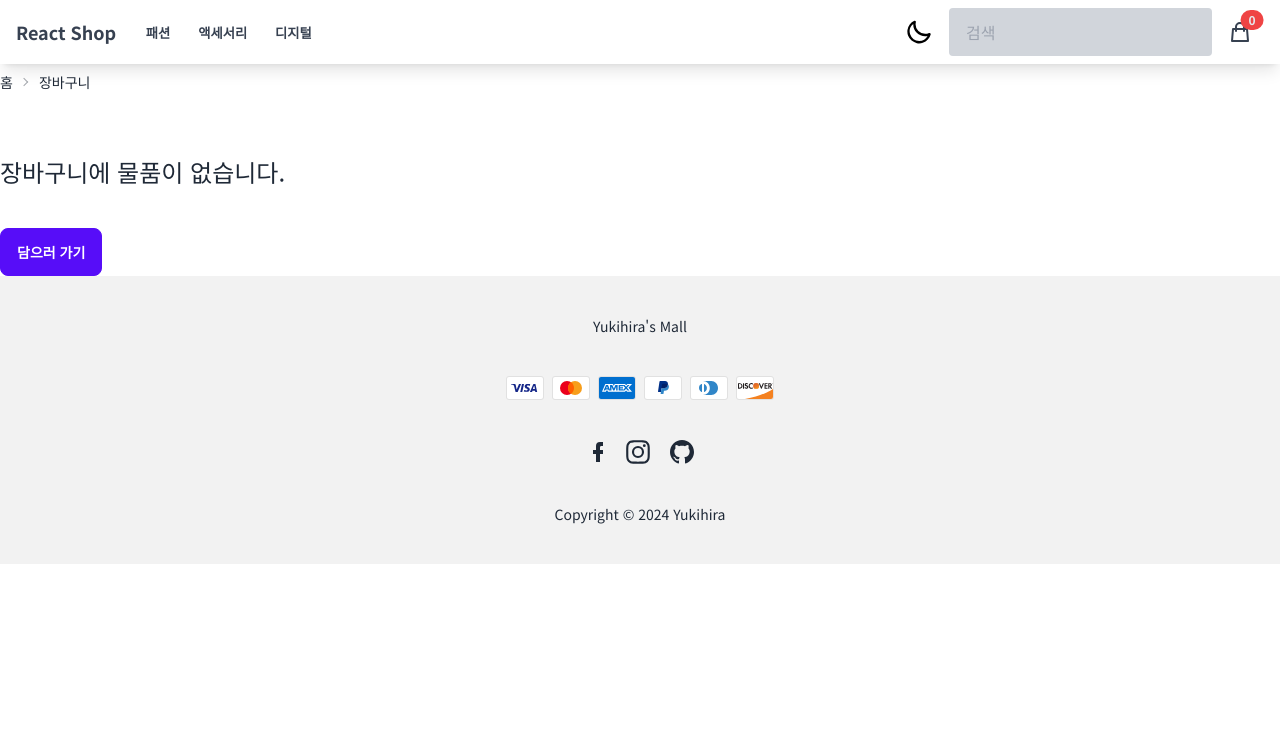
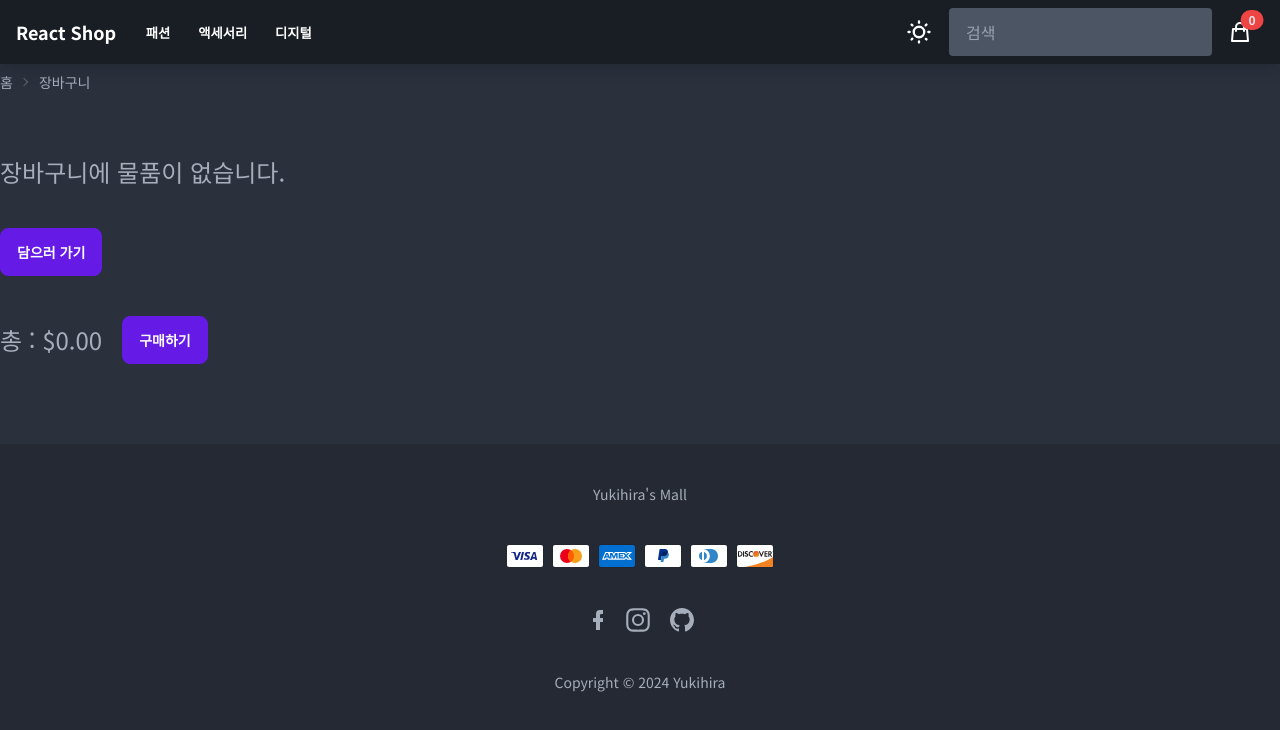
Before and after one commit to Hira-Yuki/react-shop-base-1-, a React (Vite) app: page /cart in a window 1280 px wide. Both pictures are taken after a click on the label 919 px from the left and 32 px from the top of the page. Shown: the top 730 px of the page. Built offline with nearby package versions, Linux system fonts and the light colour scheme.

Commit message:
다크 모드 적용, 장바구니 로직 완성

```diff
--- a/src/Layouts/Header/Theme/SwapTheme.tsx
+++ b/src/Layouts/Header/Theme/SwapTheme.tsx
@@ -1,15 +1,37 @@
-import { useEffect, useState } from "react"
+import React, { useState, useEffect } from 'react';
 
 const SwapTheme = () => {
+  const [isDarkMode, setIsDarkMode] = useState(() => {
+    const savedMode = localStorage.getItem('darkMode');
+    return savedMode === 'true' ? true : false;
+  });
 
+  useEffect(() => {
+    localStorage.setItem('darkMode', isDarkMode.toString());
+    // 클래스를 HTML 태그에 추가 또는 제거
+    const html = document.documentElement;
+    if (isDarkMode) {
+      html.classList.add('dark');
+      html.classList.remove('light');
+      html.setAttribute('data-theme', 'dark')
+    } else {
+      html.classList.add('light');
+      html.classList.remove('dark');
+      html.setAttribute('data-theme', 'light')
+    }
+  }, [isDarkMode]); // isDarkMode가 변경될 때마다 실행
+
+  const toggleTheme = () => {
+    setIsDarkMode(!isDarkMode); // 상태 토글
+  };
   return (
     <label className="swap swap-rotate mr-2 sm:mr-4">
-      <input type="checkbox" className="js-theme" checked={true} control-id="ControlID-1" />
-      <svg className="swap-off fill-white w-7 h-7" xmlns="http://www.w3.org/2000/svg" viewBox="0 0 24 24">
+      <input type="checkbox" className="js-theme" checked={isDarkMode} onChange={toggleTheme} />
+      <svg className="swap-on fill-white w-7 h-7" xmlns="http://www.w3.org/2000/svg" viewBox="0 0 24 24">
         <path d="M5.64,17l-.71.71a1,1,0,0,0,0,1.41,1,1,0,0,0,1.41,0l.71-.71A1,1,0,0,0,5.64,17ZM5,12a1,1,0,0,0-1-1H3a1,1,0,0,0,0,2H4A1,1,0,0,0,5,12Zm7-7a1,1,0,0,0,1-1V3a1,1,0,0,0-2,0V4A1,1,0,0,0,12,5ZM5.64,7.05a1,1,0,0,0,.7.29,1,1,0,0,0,.71-.29,1,1,0,0,0,0-1.41l-.71-.71A1,1,0,0,0,4.93,6.34Zm12,.29a1,1,0,0,0,.7-.29l.71-.71a1,1,0,1,0-1.41-1.41L17,5.64a1,1,0,0,0,0,1.41A1,1,0,0,0,17.66,7.34ZM21,11H20a1,1,0,0,0,0,2h1a1,1,0,0,0,0-2Zm-9,8a1,1,0,0,0-1,1v1a1,1,0,0,0,2,0V20A1,1,0,0,0,12,19ZM18.36,17A1,1,0,0,0,17,18.36l.71.71a1,1,0,0,0,1.41,0,1,1,0,0,0,0-1.41ZM12,6.5A5.5,5.5,0,1,0,17.5,12,5.51,5.51,0,0,0,12,6.5Zm0,9A3.5,3.5,0,1,1,15.5,12,3.5,3.5,0,0,1,12,15.5Z">
         </path>
       </svg>
-      <svg className="swap-on fill-black w-7 h-7" xmlns="http://www.w3.org/2000/svg" viewBox="0 0 24 24">
+      <svg className="swap-off fill-black w-7 h-7" xmlns="http://www.w3.org/2000/svg" viewBox="0 0 24 24">
         <path d="M21.64,13a1,1,0,0,0-1.05-.14,8.05,8.05,0,0,1-3.37.73A8.15,8.15,0,0,1,9.08,5.49a8.59,8.59,0,0,1,.25-2A1,1,0,0,0,8,2.36,10.14,10.14,0,1,0,22,14.05,1,1,0,0,0,21.64,13Zm-9.5,6.69A8.14,8.14,0,0,1,7.08,5.22v.27A10.15,10.15,0,0,0,17.22,15.63a9.79,9.79,0,0,0,2.1-.22A8.11,8.11,0,0,1,12.14,19.73Z">
         </path>
       </svg>
--- a/src/components/carts/CartItem.tsx
+++ b/src/components/carts/CartItem.tsx
@@ -4,6 +4,8 @@ import { toCurrencyFormat } from "../../helpers/helpers"
 import LinkItem from "../atom/LinkItem"
 import IsLoading from "../products/ProductsDetail/IsLoading"
 import { ProductItemType } from "../products/ProductsDetail"
+import { useRecoilState } from "recoil"
+import { ICartState, cartState } from "../../store/cart"
 
 const CartItem = ({ id, count }) => {
   const [productItem, setProductItem] = useState<ProductItemType>({
@@ -18,6 +20,7 @@ const CartItem = ({ id, count }) => {
       rate: 0,
     },
   })
+  const [cart, setCart] = useRecoilState<ICartState>(cartState);
   const [isLoading, setIsLoading] = useState(true)
 
   const fetchItem = async () => {
@@ -35,11 +38,39 @@ const CartItem = ({ id, count }) => {
     fetchItem()
   }, [])
 
+  const increaseCount = () => {
+    const newCount = count + 1;
+    setCart(cart => ({
+      ...cart,
+      items: {
+        ...cart.items,
+        [id]: { id, count: newCount }
+      }
+    }));
+  }
+
+  const decreaseCount = () => {
+    const newCount = count - 1;
+    if (newCount < 1) {
+      const newItems = { ...cart.items };
+      delete newItems[id];
+      setCart({ ...cart, items: newItems });
+    } else {
+      setCart(cart => ({
+        ...cart,
+        items: {
+          ...cart.items,
+          [id]: { id, count: newCount }
+        }
+      }));
+    }
+  }
+
   if (isLoading === true) return <IsLoading />
 
   return (
     <div className="lg:flex lg:items-center mt-4 px-2 lg:px-0">
-      <LinkItem To={`/product/${id}`} classNames={""}>
+      <LinkItem To={`/product/${id}`} classNames={null}>
         <figure className="w-56 min-w-full flex-shrink-0 rounded-2xl overflow-hidden px-4 py-4 bg-white">
           <img
             src={productItem.image}
@@ -62,13 +93,13 @@ const CartItem = ({ id, count }) => {
         </p>
         <div className="card-actions">
           <div className="btn-group">
-            <button className="btn btn-primary">
+            <button className="btn btn-primary" onClick={decreaseCount}>
               -
             </button>
             <button className="btn btn-ghost no-animation">
               {count}
             </button>
-            <button className="btn btn-primary">
+            <button className="btn btn-primary" onClick={increaseCount}>
               +
             </button>
           </div>
--- a/src/components/carts/CartList.tsx
+++ b/src/components/carts/CartList.tsx
@@ -16,12 +16,10 @@ const CartList = (): JSX.Element => {
   const CartItems = Object.values(cart.items ?? {})
 
   return (
-    <div className="lg:flex justify-between mb-20">
+    <div className="lg:flex justify-between mb-20 flex-wrap">
       {/* 카트 리스트 화면을 구성 해보세요. */}
       {CartItems.map(item => (
-        <div key={item.id}>
-          <CartItem id={item.id} count={item.count} />
-        </div>
+        <CartItem key={item.id} id={item.id} count={item.count} />
       ))}
     </div>
   );
--- a/src/components/carts/CartView.tsx
+++ b/src/components/carts/CartView.tsx
@@ -1,29 +1,28 @@
 import BreadCrumb from "../common/Breadcrumb";
 import Confirm from "../common/Confirm";
-import LinkItem from "../atom/LinkItem";
 import CartList from "./CartList";
-import { useRecoilState } from "recoil";
+import { useRecoilValue } from "recoil";
 import { ICartState, cartState, getTotalItemCount } from "../../store/cart";
+import NoCartItem from "./NoCartItem";
+import TotalPrice from "./TotalPrice";
+import { useState } from "react";
 
 const CartView = (): JSX.Element => {
-  const [cart, setCart] = useRecoilState<ICartState>(cartState);
+  const cart = useRecoilValue<ICartState>(cartState);
   const totalCount = getTotalItemCount(cart)
+  const [modalOpen, setModalOpen] = useState(false)
+
   return (
     <>
       <BreadCrumb category="홈" crumb="장바구니" />
       <div className="mt-6 md:mt-14 px-2 lg:px-0">
-        {totalCount > 0 ? (<CartList />) : (
-          <div>
-            <h1 className="text-2xl">장바구니에 물품이 없습니다.</h1>
-            <LinkItem To="/" classNames="btn btn-primary mt-10">
-              담으러 가기
-            </LinkItem>
-          </div>
+        {totalCount > 0 ? (
+          <CartList />
+        ) : (
+          <NoCartItem />
         )}
-
-        {/* 물품이 없다면? */}
-
         {/* 구매하기 버튼 등 화면을 구성 해보세요. */}
+        <TotalPrice />
       </div>
       <Confirm />
     </>
@@ -31,38 +30,3 @@ const CartView = (): JSX.Element => {
 };
 
 export default CartView;
-
-{/* <section class="main pt-16">
-  <section class="pt-4 lg:pt-5 pb-4 lg:pb-8 px-4 xl:px-2 xl:container mx-auto">
-    <div class="text-sm breadcrumbs">
-      <ul>
-        <li>홈</li>
-        <li>장바구니</li>
-      </ul>
-    </div>
-    <div class="mt-6 md:mt-14 px-2 lg:px-0">
-      <div>
-        <h1 class="text-2xl">장바구니에 물품이 없습니다.</h1>
-        <a class="btn btn-primary mt-10" href="/">담으러 가기</a>
-      </div>
-      <div class="lg:flex justify-between mb-20">
-        <div></div>
-        <div class="self-start shrink-0 flex items-center mt-10 mb-20">
-          <span class="text-xl md:text-2xl">총 : $0</span
-          ><label for="confirm-modal" class="modal-button btn btn-primary ml-5">구매하기</label>
-        </div>
-      </div>
-    </div>
-    <input type="checkbox" id="confirm-modal" class="modal-toggle" />
-    <div class="modal">
-      <div class="modal-box">
-        <h3 class="font-bold text-lg">정말로 구매하시겠습니까?</h3>
-        <p class="py-4">장바구니의 모든 상품들이 삭제됩니다.</p>
-        <div class="modal-action">
-          <label for="confirm-modal" class="btn btn-primary" data-cart="[object Object]">네</label
-          ><label for="confirm-modal" class="btn btn-outline">아니오</label>
-        </div>
-      </div>
-    </div>
-  </section>
-</section> */}
--- /dev/null
+++ b/src/components/carts/NoCartItem.tsx
@@ -0,0 +1,15 @@
+import React from 'react'
+import LinkItem from '../atom/LinkItem'
+
+const NoCartItem = () => {
+  return (
+    <div>
+      <h1 className="text-2xl">장바구니에 물품이 없습니다.</h1>
+      <LinkItem To="/" classNames="btn btn-primary mt-10">
+        담으러 가기
+      </LinkItem>
+    </div>
+  )
+}
+
+export default NoCartItem
--- /dev/null
+++ b/src/components/carts/TotalPrice.tsx
@@ -0,0 +1,37 @@
+import { useRecoilValue } from "recoil";
+import { ICartState, cartState } from "../../store/cart";
+import GetApi from "../../helpers/axios";
+import { useEffect, useState } from "react";
+import { toCurrencyFormat } from "../../helpers/helpers";
+
+const TotalPrice = () => {
+  const cart = useRecoilValue<ICartState>(cartState);
+  const CartItems = Object.values(cart.items ?? {});
+  const [totalPrice, setTotalPrice] = useState("");
+
+  useEffect(() => {
+    const fetchPrices = async () => {
+      let total = 0;
+      for (const item of CartItems) {
+        const { data } = await GetApi.getProductsItem(item.id);
+        total += data.price * item.count;
+      }
+      setTotalPrice(toCurrencyFormat(total));
+    };
+
+    fetchPrices();
+  }, [cart]);
+
+  return (
+    <div className="self-start shrink-0 flex items-center mt-10 mb-20">
+      <span className="text-xl md:text-2xl">
+        총 : {totalPrice}
+      </span>
+      <label htmlFor="confirm-modal" className="modal-button btn btn-primary ml-5">
+        구매하기
+      </label>
+    </div>
+  )
+}
+
+export default TotalPrice
--- a/src/components/common/Confirm.tsx
+++ b/src/components/common/Confirm.tsx
@@ -4,6 +4,7 @@ import { ICartState, cartState } from "../../store/cart";
 const Confirm = (): JSX.Element => {
   const [cart, setCart] = useRecoilState<ICartState>(cartState);
   const buyItems = () => setCart({} as ICartState);
+
   return (
     <>
       <input type="checkbox" id="confirm-modal" className="modal-toggle" />
--- a/src/helpers/axios.ts
+++ b/src/helpers/axios.ts
@@ -1,6 +1,5 @@
 import axios from "axios";
 import { productsURL } from "../store/products";
-import { ProductItemType } from "../components/products/ProductsDetail";
 
 // 싱글톤 패턴으로 axios 인스터스를 생성
 const api = axios.create({
```
